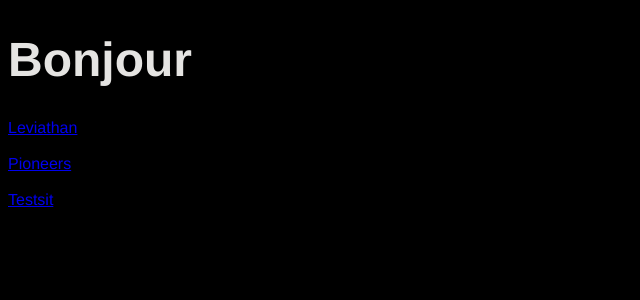
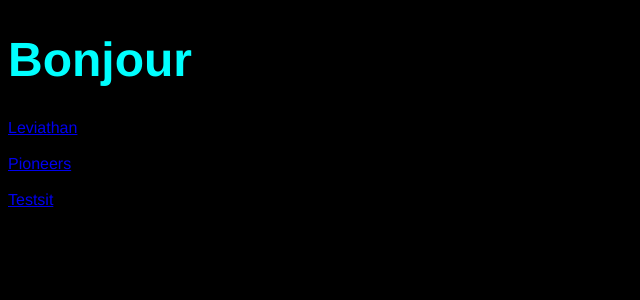
Before and after one commit to 8000aj/Public-Pioneers, a Jekyll site: the page built from index.html, in a window 1280 px wide. Shown: the top 300 px of the page, without its empty margins (0-640 px from the left). Built offline with Jekyll 4.4.1, drawn with Linux system fonts in a browser that asks for light colours.

Commit message:
Update main.css

```diff
--- a/css/main.css
+++ b/css/main.css
@@ -8,7 +8,7 @@ html {
 body {
     font-family:'Helvetica';
     width: auto;
-    color: #e5e4e2;
+    color: #00FFFF;
     text-align: justify;
     backround-color: #000;
 }
```
